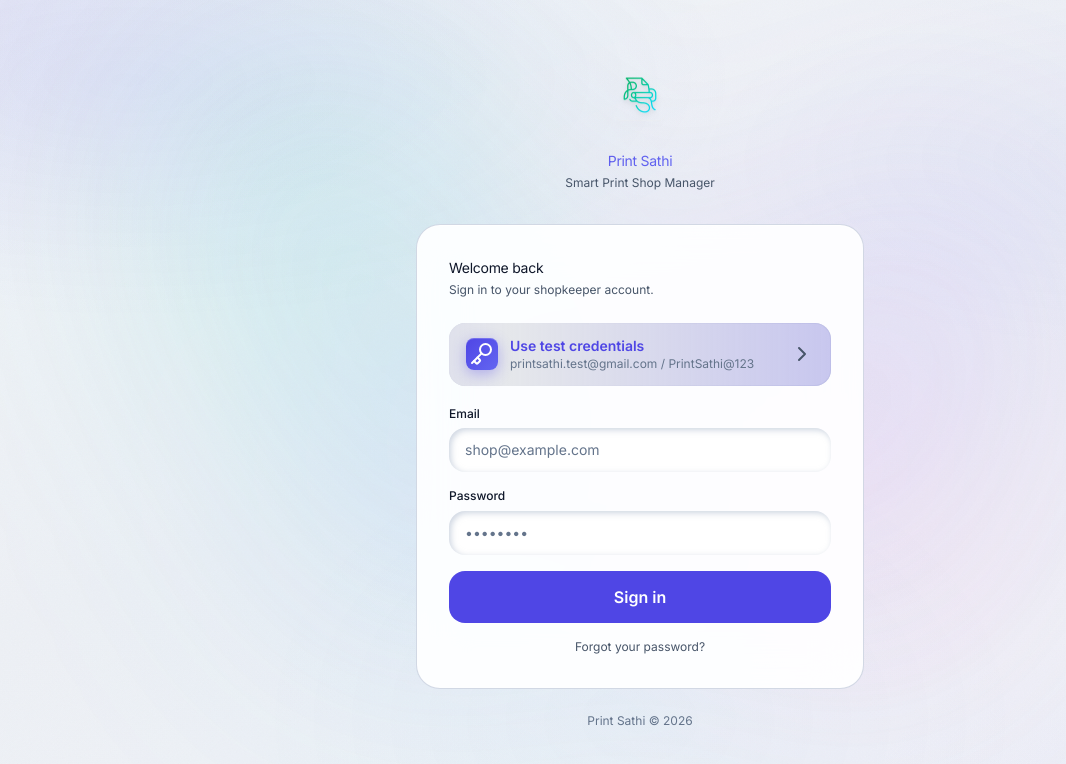
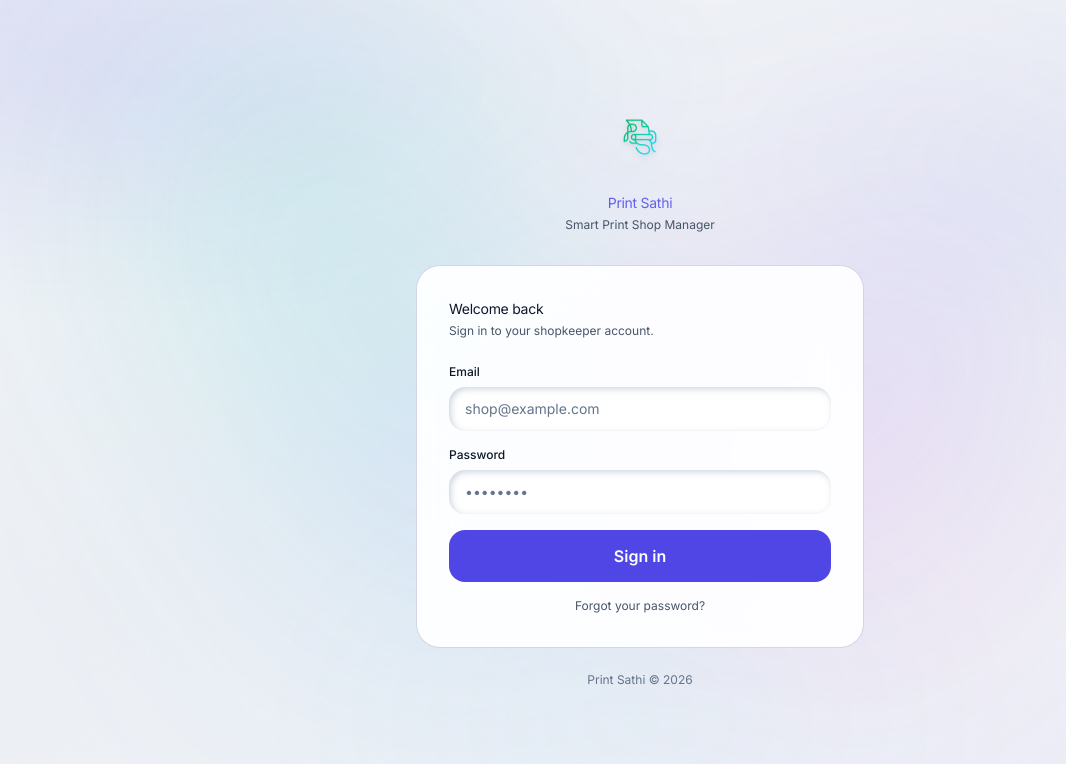
Before and after one commit to bhavyab212/Print-Sathi, a Next.js app in the folder apps/web/: page /login in a window 1280 px wide. Shown: the top 764 px of the page, without its empty margins (0-1066 px from the left). Built offline with nearby package versions, Linux system fonts and the light colour scheme; no server answers.

Commit message:
chore: remove test credentials prompt from login page

```diff
--- a/apps/web/src/app/login/page.tsx
+++ b/apps/web/src/app/login/page.tsx
@@ -69,11 +69,6 @@ function LoginForm() {
     setLoading(false);
   }
 
-  function fillTestCredentials() {
-    sound.play("select");
-    setEmail("printsathi.test@gmail.com");
-    setPassword("PrintSathi@123");
-  }
 
   return (
     <>
@@ -94,24 +89,6 @@ function LoginForm() {
                 Sign in to your shopkeeper account.
               </p>
 
-              {/* Test credentials chip */}
-              <button
-                type="button"
-                onClick={fillTestCredentials}
-                onMouseEnter={() => sound.play("hover")}
-                className="glass shimmer-border group mb-5 flex w-full items-center gap-3 rounded-xl border border-dashed border-[var(--ps-primary)]/40 px-4 py-3 text-left text-sm transition-all hover:-translate-y-0.5 hover:shadow-glow-primary"
-              >
-                <div className="clay-accent flex h-8 w-8 shrink-0 items-center justify-center rounded-lg">
-                  <Boxicon className="bx bx-key text-base text-white" />
-                </div>
-                <div className="min-w-0">
-                  <p className="font-semibold text-[var(--ps-primary)]">Use test credentials</p>
-                  <p className="text-caption truncate text-[var(--ps-ink-subtle)]">
-                    printsathi.test@gmail.com / PrintSathi@123
-                  </p>
-                </div>
-                <Boxicon className="bx bx-chevron-right ml-auto text-[var(--ps-ink-muted)] transition-transform group-hover:translate-x-0.5" />
-              </button>
 
               <form onSubmit={handleLogin} className="space-y-4">
                 <AuthInput
```
